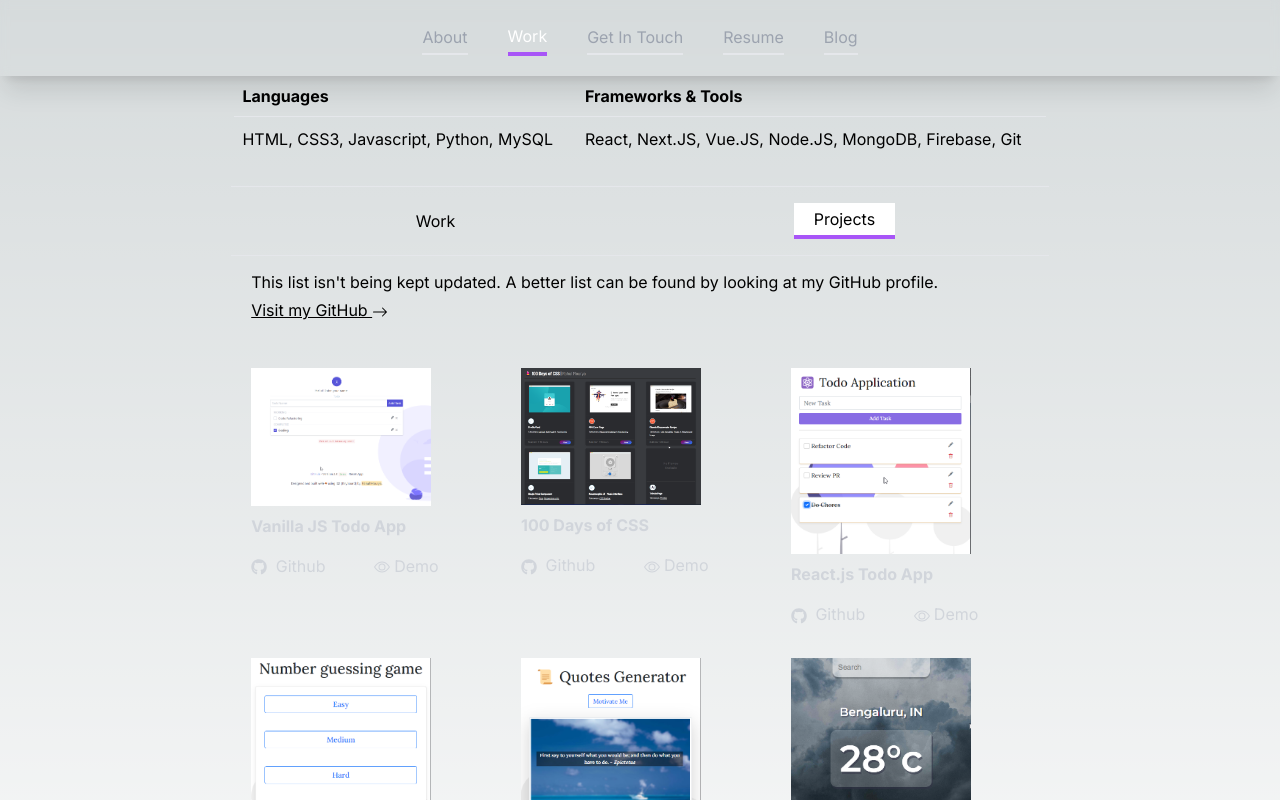
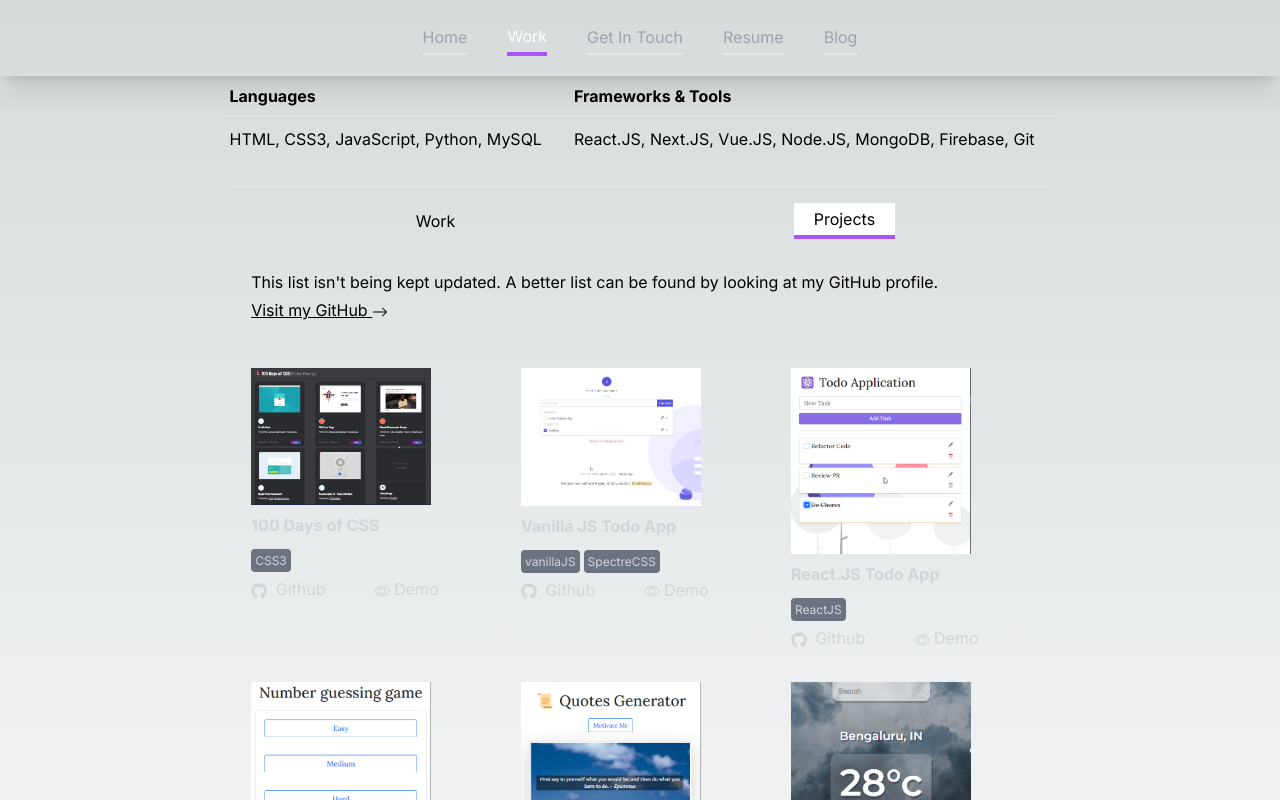
Before and after one commit to rahulmourya336/portfolio-site-v2, a Next.js app: page /work in a window 1280 px wide. Both pictures are taken after a click on the element "Projects". Shown: the top 800 px of the page. Built offline with nearby package versions, Linux system fonts and the light colour scheme.

Commit message:
chore: fix typo and add tags to project

```diff
--- a/components/common.ts
+++ b/components/common.ts
@@ -10,7 +10,7 @@ const commonClasses = "border-b-2 hover:border-gray-500 pt-1 pb-1";
 export const NavLinks = [
   {
     id: 1,
-    title: "About",
+    title: "Home",
     href: "/",
     cssClasses: commonClasses,
     target: "_self",
@@ -48,13 +48,13 @@ export const NavLinks = [
 export const languagesList = [
   "HTML",
   "CSS3",
-  "Javascript",
+  "JavaScript",
   "Python",
   "MySQL",
 ].join(", ");
 
 export const frameWorksAndTools = [
-  "React",
+  "React.JS",
   "Next.JS",
   "Vue.JS",
   "Node.JS",
@@ -71,7 +71,7 @@ export const workHistory = [
         position: "Software Developer",
         duration: "Jan 2022 to Present",
         responsibilities: [
-          "Built all in one claim settlement portal with VueJS.",
+          "Built all in one claim settlement portal with Vue.JS.",
           "Migrated patient app from Angular to React.",
           "Automated patient chits collection for EDI generation, resulting higher settlement ratio.",
           "Conducting code reviews to ensure quality of code & collaboration with stakeholders for requirement & to architect solution.",
@@ -82,7 +82,7 @@ export const workHistory = [
   },
 
   {
-    companyName: "Deqode",
+    companyName: "Deqode Solutions",
     positionAndResponsibilities: [
       {
         position: "Senior Solution Engineer",
@@ -106,11 +106,11 @@ export const workHistory = [
         responsibilities: [
           "Worked on internal chat application RSPL chat, created APIs in Node.JS + Typescript and UI with Angular v7.",
           "Built internal tools for seating management using SVG & Vanilla Javascript.",
-          "Worked on TLH (The Launday House) product, built components in ReactJS and implemented tag printing using thermal printer using ZPL commands.",
+          "Worked on TLH (The Laundry House) product, built components in ReactJS and implemented tag printing using thermal printer using ZPL commands.",
           "Created firebase function to keep track of unread messages count for TenFold Android app.",
-          "Created APIs in Node.JS for BOA Hub Client, used Google distance matrix API to calculate distance & book nearest available BOA Pod. Used AWS beankstalk to deploy Node.JS Backend & cloudfront to host frontend.",
+          "Created APIs in Node.JS for BOA Hub Client, used Google distance matrix API to calculate distance & book nearest available BOA Pod. Used AWS beanstalk to deploy Node.JS Backend & CloudFront to host frontend.",
           "Worked in all aspects of agile software development including design, implementation, and deployment.",
-          "Technologies: Material UI, Angular 4+, ReactJS, Websocket, Firebase, AWS & SonarQube",
+          "Technologies: Material UI, Angular 4+, ReactJS, WebSocket, Firebase, AWS & SonarQube",
         ],
       },
     ],
@@ -147,18 +147,18 @@ export const socialHandleList = [
 
 export const ProjectList = [
   {
-    name: "Vanilla JS Todo App",
-    githubLink: "https://github.com/rahulmourya336/VanillaToDo",
-    demoLink: "https://vanillav2beta.netlify.com/",
-    thumbnail: "/todo_thumbnail.png",
-    tags: ["vanillaJS, SpectreCSS"],
-  },
-  {
     name: "100 Days of CSS",
     githubLink: "https://github.com/rahulmourya336/css-101",
     demoLink: "http://css-101-git-master.rahulmourya336.vercel.app/",
     thumbnail: "/css_thumbnail.png",
     tags: ["CSS3"],
+  },
+  {
+    name: "Vanilla JS Todo App",
+    githubLink: "https://github.com/rahulmourya336/VanillaToDo",
+    demoLink: "https://vanillav2beta.netlify.com/",
+    thumbnail: "/todo_thumbnail.png",
+    tags: ["vanillaJS", "SpectreCSS"],
   },
   // {
   //   name: "100 Days of React",
@@ -168,7 +168,7 @@ export const ProjectList = [
   //   tags: ["ReactJS"],
   // },
   {
-    name: "React.js Todo App",
+    name: "React.JS Todo App",
     githubLink:
       "https://github.com/rahulmourya336/react-101/tree/master/src/Todo",
     demoLink: "https://react-101-git-master-rahulmourya336.vercel.app/todo",
@@ -212,12 +212,6 @@ export const ProjectList = [
     githubLink: "https://github.com/rahulmourya336/code-name-nh48",
     demoLink: "https://nh48.in/",
     thumbnail: "/NH48_thumbnail.png",
-    tags: [
-      "ReactJS",
-      "Tailwind CSS",
-      "Google Maps",
-      "Styled Components",
-      "HeadlessUI",
-    ],
+    tags: ["ReactJS", "Tailwind CSS", "HeadlessUI"],
   },
 ];
--- a/components/project.tsx
+++ b/components/project.tsx
@@ -36,6 +36,11 @@ const Project = () => {
                     <div className="py-2 font-bold col-span-2">
                       {project.name}
                     </div>
+                    <div className="col-span-2 font-normal text-xs w-max">
+                      {project.tags.map((tag, id) => (
+                        <span key={id} className="mr-1 p-1 bg-gray-500 rounded">{tag}</span>
+                      ))}
+                    </div>
                     <div>
                       <IconGithubTransparent className="inline" />{" "}
                       <a
```
